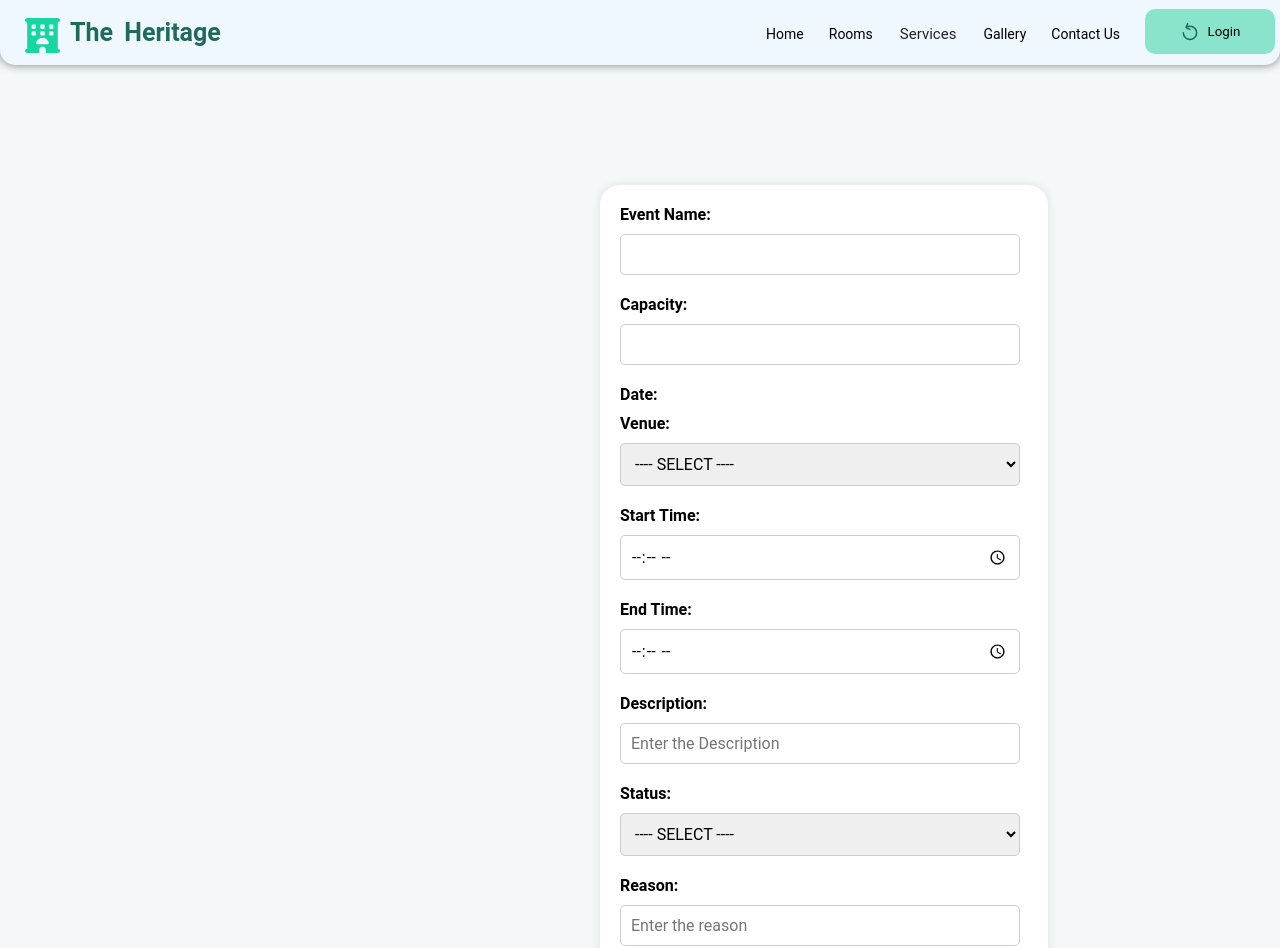
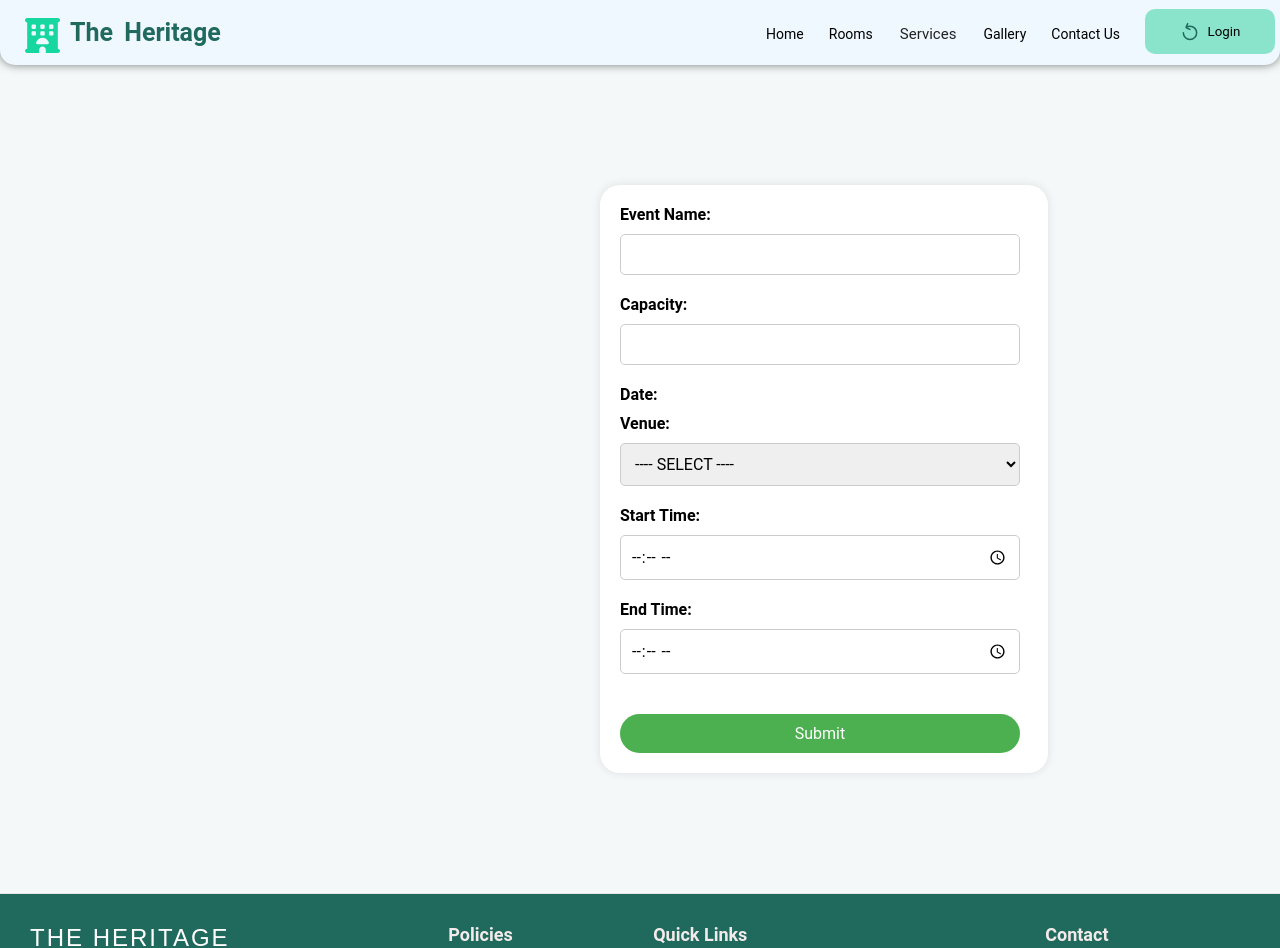
Before and after one commit to cynos28/Hotel-Reservation-system, a React (Create React App) app in the folder client/: page /updateEvent/1 in a window 1280 px wide. Shown: the top 948 px of the page. Built offline with nearby package versions, Linux system fonts and the light colour scheme; no server answers.

Commit message:
Status error fix

```diff
--- a/client/src/pages/events/UpdatePersonalEvent.js
+++ b/client/src/pages/events/UpdatePersonalEvent.js
@@ -28,9 +28,10 @@ const updatePersonalEvent = () => {
     fetchData();
   }, [id]);
 
-  // send files to the server // learn from my other video
+  // send files to the server //
   const handleUpload = async (e) => {
     try {
+
       const response = await axios.patch(
         `http://localhost:3001/api/event/${id}`,
         eventData
@@ -46,7 +47,7 @@ const updatePersonalEvent = () => {
         timer: 1500,
       });
 
-      navigate("/EventTable");
+      navigate("/events");
     } catch (error) {
       console.error("Error adding category:", error);
     }
@@ -94,7 +95,7 @@ const updatePersonalEvent = () => {
         <select
           name="venue"
           id="venue"
-          onChange={(e) => setVenue(e.target.value)}
+          onChange={(e) => setEventData({ ...eventData, venue: e.target.value })}
           className="border-none pl-[10px] p-y-[40px] text-[12pt] mb-[3px] mt-[10px] rounded-[10px] bg-[rgba(255, 255, 255, 0.6)] h-[40px] w-[320px] hover:bg-[rgb(255,255,255)] transition-duration-70ms"
         >
           <option>---- SELECT ----</option>
@@ -131,48 +132,6 @@ const updatePersonalEvent = () => {
           className="border-none pl-[10px] p-y-[40px] text-[12pt] mb-[3px] mt-[10px] rounded-[10px] bg-[rgba(255, 255, 255, 0.6)] h-[40px] w-[320px] hover:bg-[rgb(255,255,255)] transition-duration-70ms"
         />
 
-        <label htmlFor="desc">Description:</label>
-        <input
-          type="text"
-          name="desc"
-          id="desc"
-          value={eventData.description}
-          onChange={(e) =>
-            setEventData({ ...eventData, description: e.target.value })
-          }
-          placeholder="Enter the Description"
-          className="border-none pl-[10px] p-y-[40px] text-[12pt] mb-[3px] mt-[10px] rounded-[10px] bg-[rgba(255, 255, 255, 0.6)] h-[40px] w-[320px] hover:bg-[rgb(255,255,255)] transition-duration-70ms"
-        />
-
-        <label htmlFor="eventStatus">Status:</label>
-        <select
-          name="eventStatus"
-          id="eventStatus"
-          value={eventData.estatus}
-          onChange={(e) =>
-            setEventData({ ...eventData, estatus: e.target.value })
-          }
-          className="border-none pl-[10px] p-y-[40px] text-[12pt] mb-[3px] mt-[10px] rounded-[10px] bg-[rgba(255, 255, 255, 0.6)] h-[40px] w-[320px] hover:bg-[rgb(255,255,255)] transition-duration-70ms"
-        >
-          <option>---- SELECT ----</option>
-          <option value="Pending">Pending</option>
-          <option value="Approved">Approved</option>
-          <option value="Declined">Declined</option>
-        </select>
-
-        <label htmlFor="reason">Reason:</label>
-        <input
-          type="text"
-          name="reason"
-          id="reason"
-          value={eventData.reason}
-          onChange={(e) =>
-            setEventData({ ...eventData, reason: e.target.value })
-          }
-          placeholder="Enter the reason"
-          className="border-none pl-[10px] p-y-[40px] text-[12pt] mb-[3px] mt-[10px] rounded-[10px] bg-[rgba(255, 255, 255, 0.6)] h-[40px] w-[320px] hover:bg-[rgb(255,255,255)] transition-duration-70ms"
-        />
-
 
 
 
```
